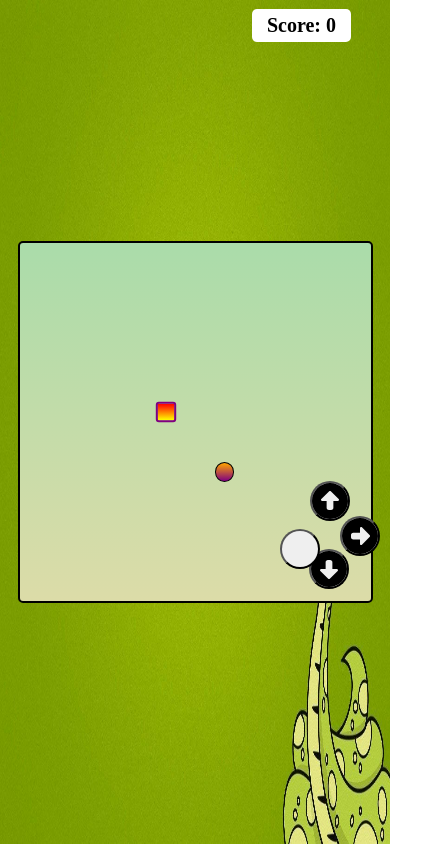
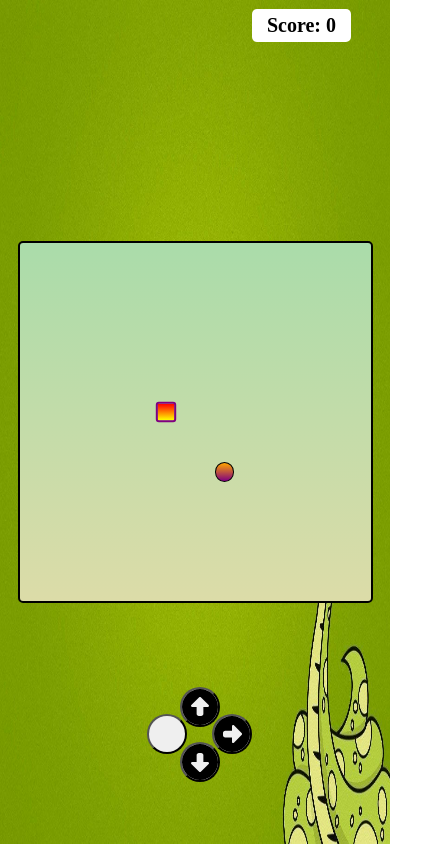
Before and after one commit to iamprincerajv/snakegame, a plain HTML site: page index.html in a window 390 px wide. Shown: the whole page, 440 px wide, since content can reach past the window. Drawn offline with Linux system fonts and the light colour scheme.

Commit message:
fixed arrow display bug

```diff
--- a/css/style.css
+++ b/css/style.css
@@ -64,7 +64,10 @@
     display: none;
 }
 
-#up, #down, #left, #right {
+#up,
+#down,
+#left,
+#right {
     position: relative;
     width: 40px;
     height: 40px;
@@ -73,20 +76,23 @@
 }
 
 #up {
-    top: 40px;
-    right: -70px;
+    top: 25px;
+    right: -65px;
 }
+
 #down {
-    top: 108px;
+    top: 80px;
     right: -25px;
 }
+
 #left {
-    top: 75px;
+    top: 52px;
     right: 48px;
 }
+
 #right {
-    top: 75px;
-    right: 32px;
+    top: 52px;
+    right: 23px;
 }
 
 /* Media Queries */
@@ -144,8 +150,12 @@
 
 @media screen and (max-width: 450px) {
     .buttons {
-        display: block;
-        top: 113vw;
-        right: -50px;
+        display: flex;
+        justify-content: center;
+        align-items: center;
+        border-radius: 50%;
+        top: 69vh;
+        right: 50vw;
+        translate: 50%;
     }
 }
```
